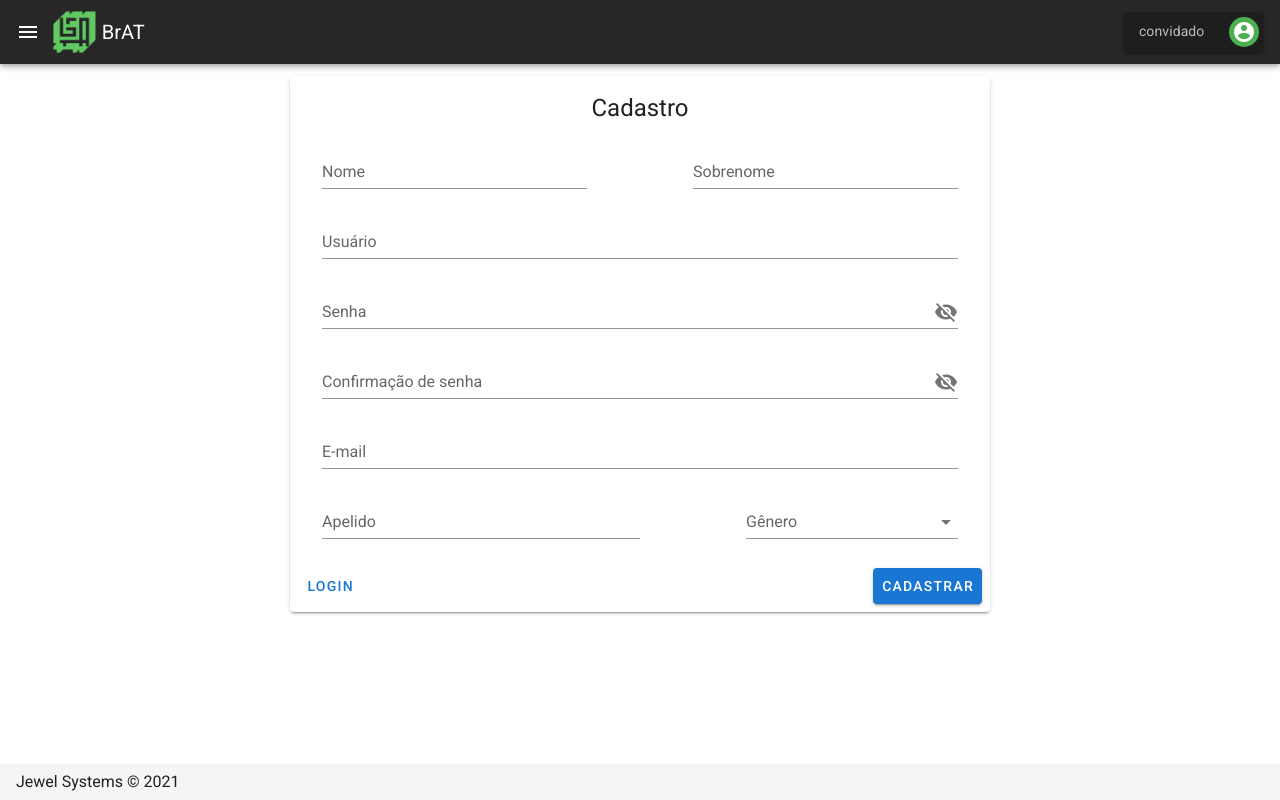
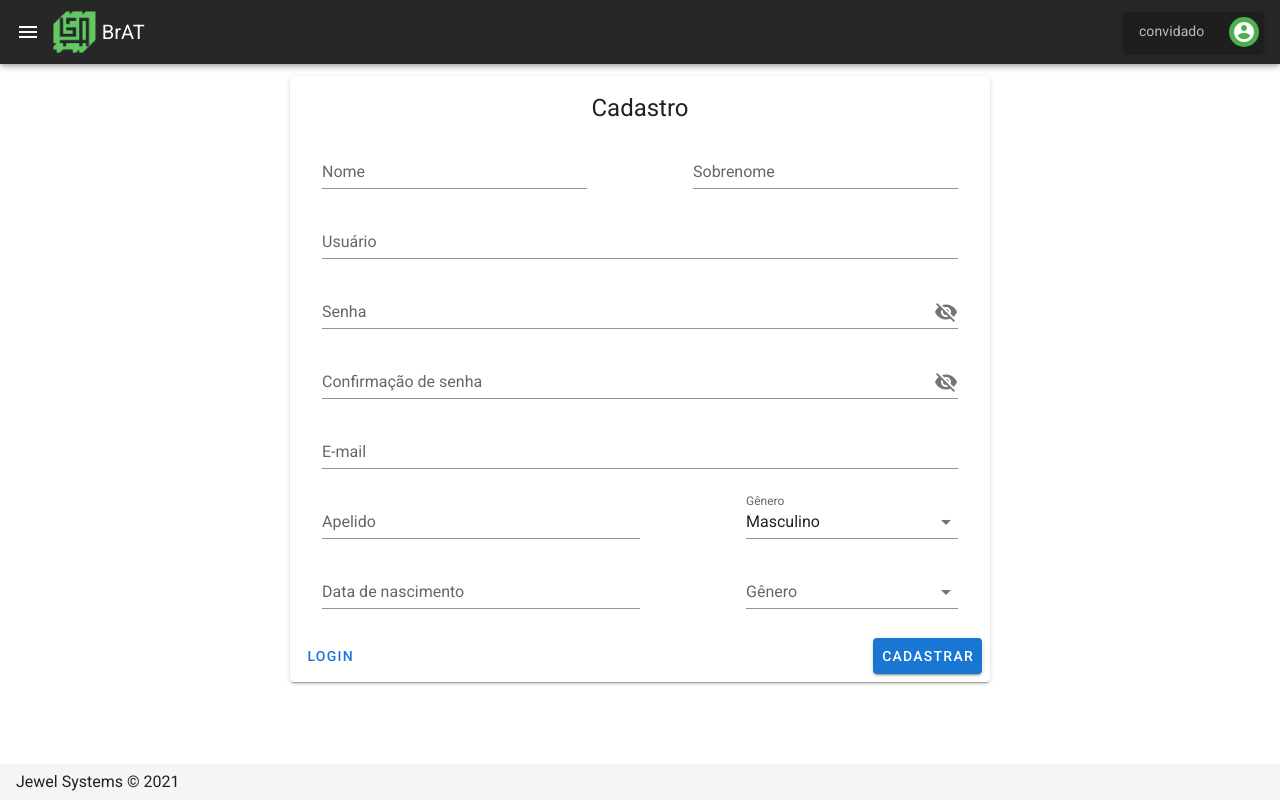
Before and after one commit to JewelSystems/brat-dashboard-v2, a Nuxt app: page /register in a window 1280 px wide. Built offline with nearby package versions, Linux system fonts and the light colour scheme.

Commit message:
feat: vuex and localStorage integration

```diff
--- a/pages/register.vue
+++ b/pages/register.vue
@@ -76,6 +76,27 @@
         </v-col>
         <v-col md="4" cols="3">
           <v-select
+            v-model="registerData.gender"
+            :items="genderOptions"
+            label="Gênero"
+          ></v-select>
+        </v-col>
+      </v-row>
+      <v-row class="mx-8" dense no-gutters justify="space-between">
+        <v-col md="6" cols="8">
+          <v-text-field
+            v-model="registerData.birthday"
+            label="Data de nascimento"
+            :rules="[
+              v => !!v || 'Data de nascimento não pode estar vazia!',
+
+            ]"
+            hint="DD/MM/YYYY"
+            required
+          ></v-text-field>
+        </v-col>
+        <v-col md="4" cols="3">
+          <v-select
             :items="genderOptions"
             label="Gênero"
           ></v-select>
```
